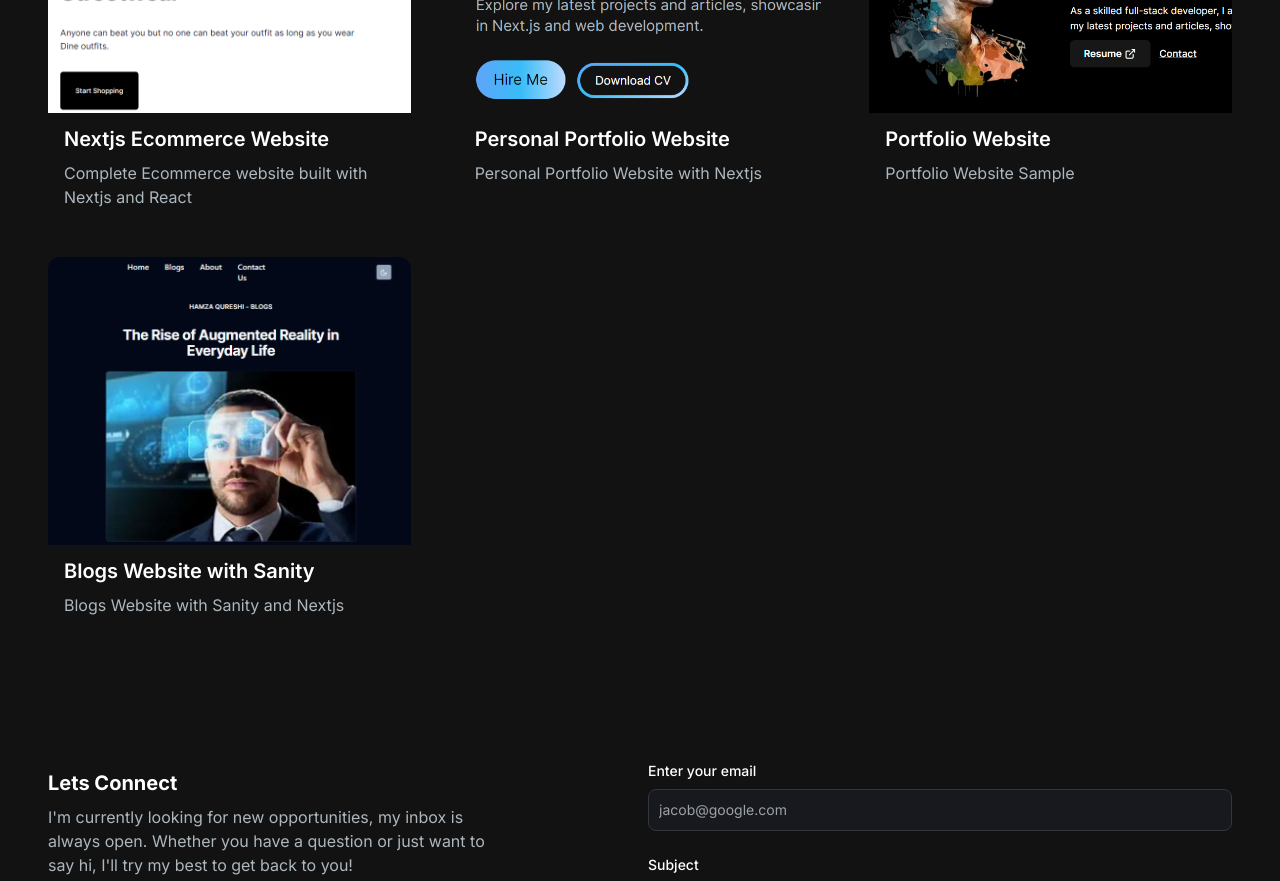
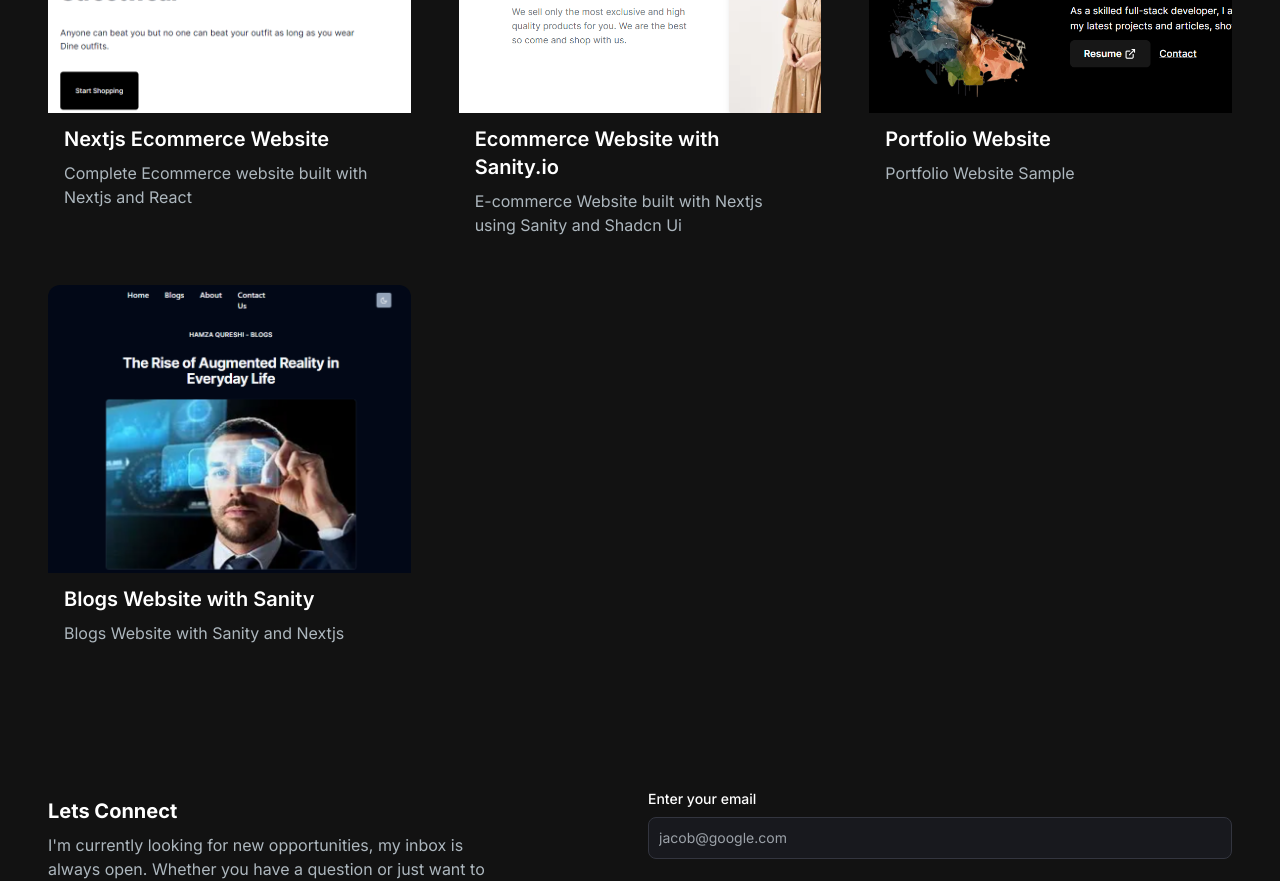
Before and after one commit to hamzaq453/portfolio-website, a Next.js app: page / in a window 1280 px wide. Shown: the part 1560-2441 px from the top of the page. Built offline with nearby package versions, Linux system fonts and the light colour scheme.

Commit message:
Project added

```diff
--- a/src/app/components/ProjectsSection.jsx
+++ b/src/app/components/ProjectsSection.jsx
@@ -17,11 +17,11 @@ const projectsData = [
   },
   {
     id: 2,
-    title: "Personal Portfolio Website",
-    description: "Personal Portfolio Website with Nextjs",
+    title: "Ecommerce Website with Sanity.io",
+    description: "E-commerce Website built with Nextjs using Sanity and Shadcn Ui",
     image: "/images/projects/P7.png",
     tag: ["All", "Web","Mobile"],
-    previewUrl: "https://hamzaqureshi-one.vercel.app",
+    previewUrl: "https://ecommerce-website-using-sanity.vercel.app",
   },
   {
     id: 3,
```
Also changed, not shown: public/images/projects/P7.png.
